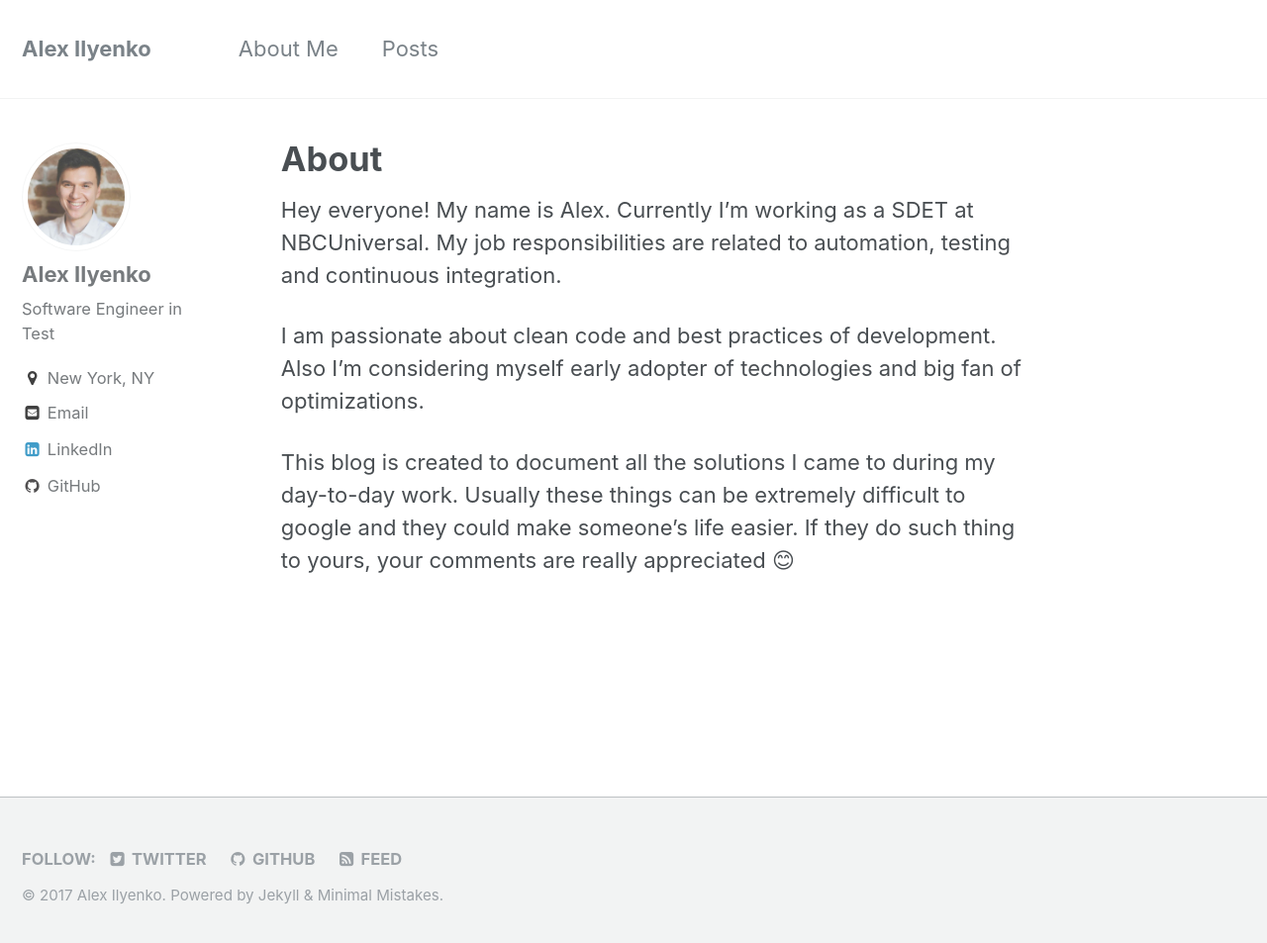
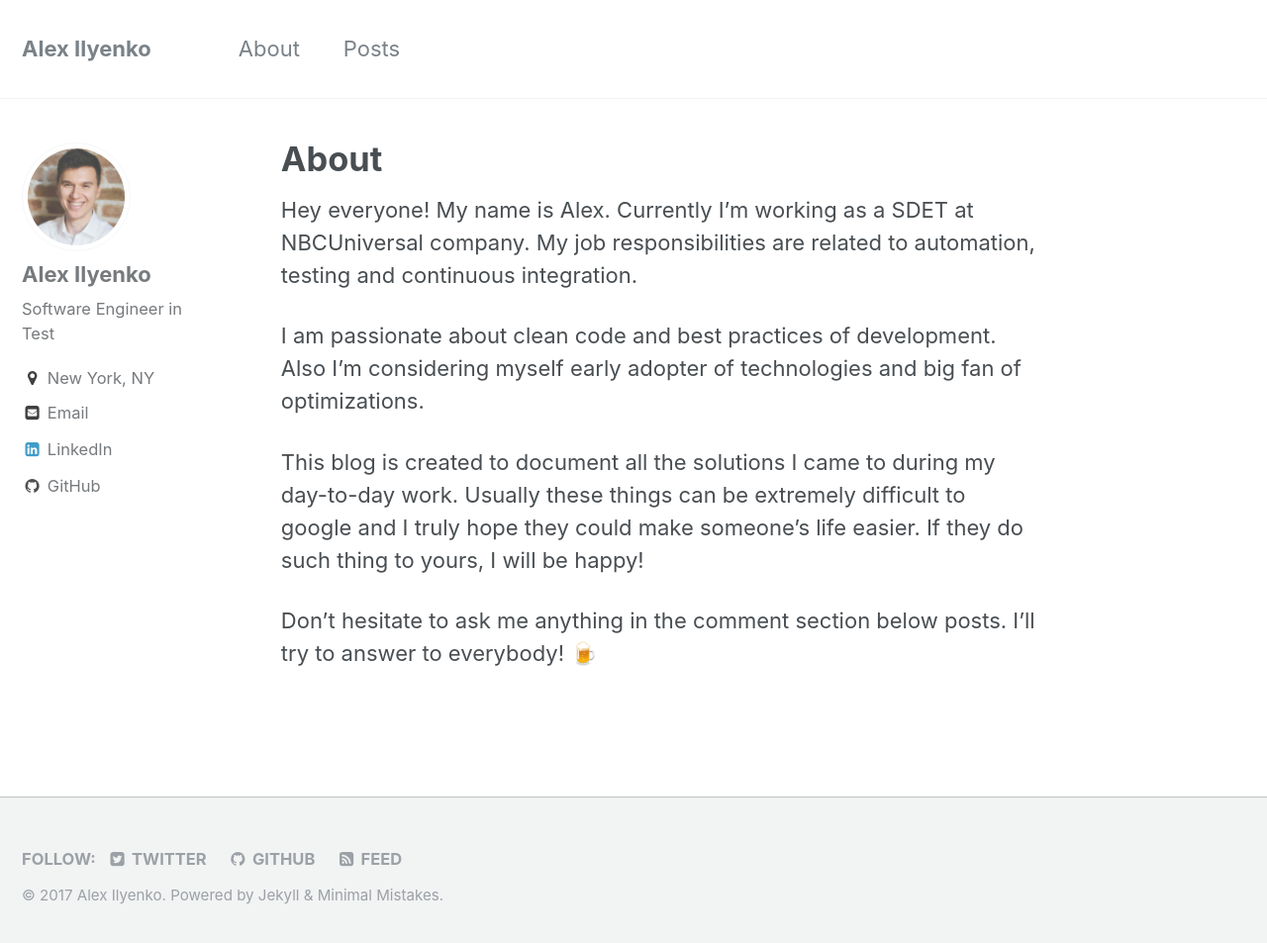
Before and after one commit to alexilyenko/alexilyenko.github.io, a Jekyll site: the page built from _pages/about.md, in a window 1280 px wide and 961 px high. Shown: the top 953 px of the window at 99% size. Built offline with Jekyll 4.4.1, drawn with Linux system fonts in a browser that asks for light colours; emoji names are drawn with the system emoji font.

```diff
--- a/_data/navigation.yml
+++ b/_data/navigation.yml
@@ -1,5 +1,5 @@
 main:
-  - title: "About Me"
+  - title: "About"
     url:  /about/
   - title: "Posts"
     url: /posts/
--- a/_pages/about.md
+++ b/_pages/about.md
@@ -5,8 +5,10 @@
 ---
 
 Hey everyone! My name is Alex.
-Currently I'm working as a SDET at NBCUniversal. My job responsibilities are related to automation, testing and continuous integration.
+Currently I'm working as a SDET at NBCUniversal company. My job responsibilities are related to automation, testing and continuous integration.
 
 I am passionate about clean code and best practices of development.  Also I'm considering myself early adopter of technologies and big fan of optimizations.
 
-This blog is created to document all the solutions I came to during my day-to-day work. Usually these things can be extremely difficult to google and they could make someone's life easier. If they do such thing to yours, your comments are really appreciated :blush:
+This blog is created to document all the solutions I came to during my day-to-day work. Usually these things can be extremely difficult to google and I truly hope they could make someone's life easier. If they do such thing to yours, I will be happy!
+
+Don't hesitate to ask me anything in the comment section below posts. I'll try to answer to everybody! :beer:
```
Also changed, not shown: _pages/posts.md (+1 -1 lines), _posts/2017-01-23-hello-world.markdown (deleted, +0 -58 lines).
